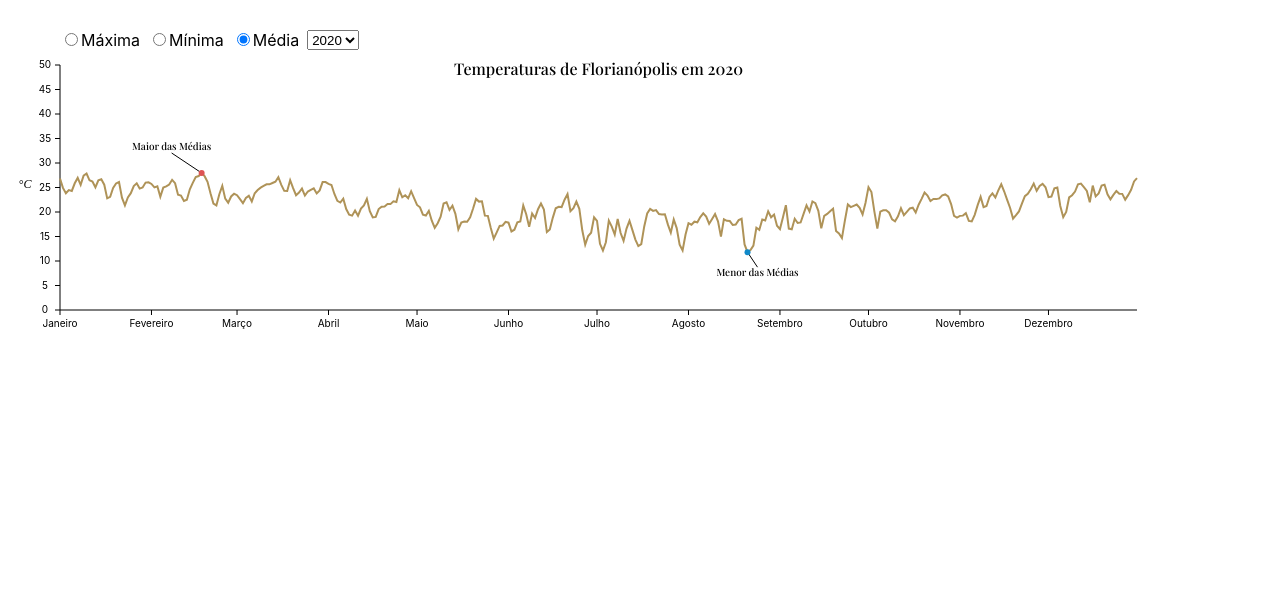
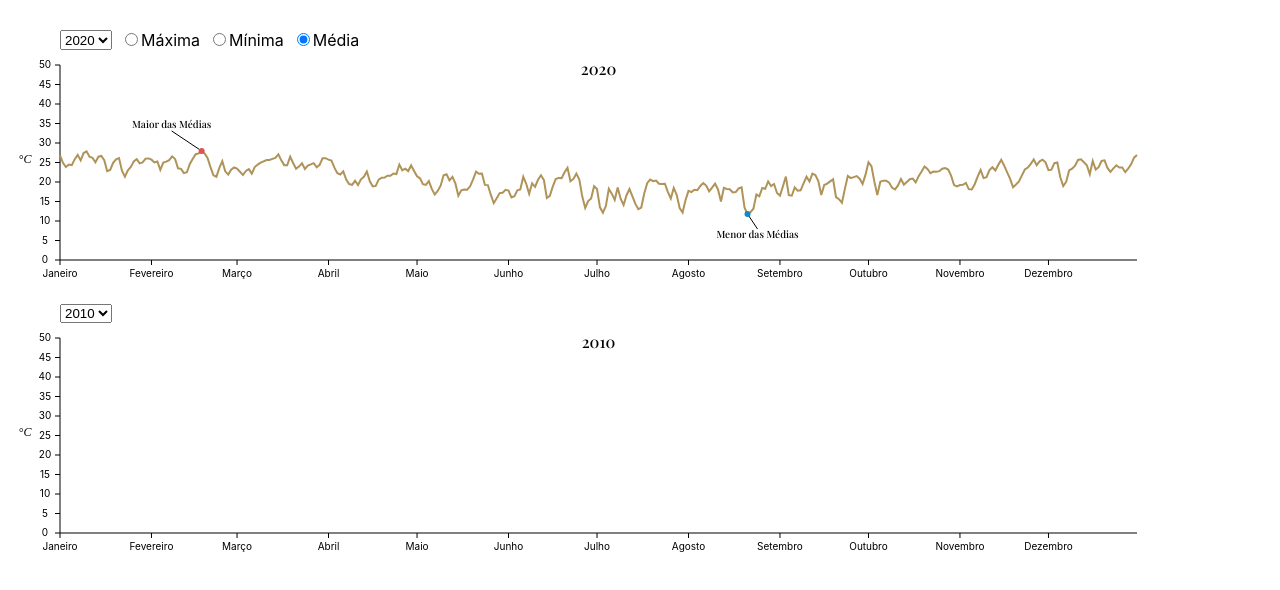
Before and after one commit to SClovesgtx/d3-line-chart, a React (Create React App) app: page / in a window 1280 px wide. Shown: the top 590 px of the page. Built offline with nearby package versions, Linux system fonts and the light colour scheme.

Commit message:
new components for selections options and chart

```diff
--- a/src/App.jsx
+++ b/src/App.jsx
@@ -1,6 +1,7 @@
 import { Component } from 'react';
-import { WrapperChart } from './components/WrapperChart';
-import { BoundsChart } from './components/BoundsChart';
+import { TemperatureTypeChoice } from './components/TemperatureTypeChoice';
+import { YearChoice } from './components/YearChoice';
+import { LineChart } from './components/LineChart';
 import React from 'react';
 import * as d3 from 'd3';
 import './App.css';
@@ -10,8 +11,10 @@ class App extends Component {
   state = {
     isFechting: true,
     allData: [],
-    temperatures: [],
-    selectYear: 2020,
+    temperaturesYear1: [],
+    temperaturesYear2: [],
+    selectYear1: 2020,
+    selectYear2: 2010,
     temperatureType: 'mean_temperature',
   };
 
@@ -29,19 +32,29 @@ class App extends Component {
         date: new Date(row.date),
       };
     });
-    const temperatures = allData.filter((d) => d.date.getFullYear() === this.state.selectYear);
+    const temperatures1 = allData.filter((d) => d.date.getFullYear() === this.state.selectYear1);
+    const temperatures2 = allData.filter((d) => d.date.getFullYear() === this.state.selectYear2);
     this.setState({
       allData: allData,
-      temperatures: temperatures,
+      temperaturesYear1: temperatures1,
+      temperaturesYear2: temperatures2,
       isFechting: false,
     });
   };
 
-  handleYearChoice = (event) => {
+  handleYearChoice1 = (event) => {
     const year = Number(event.target.value);
     this.setState({
-      selectYear: year,
-      temperatures: this.state.allData.filter((d) => d.date.getFullYear() === year),
+      selectYear1: year,
+      temperaturesYear1: this.state.allData.filter((d) => d.date.getFullYear() === year),
+    });
+  };
+
+  handleYearChoice2 = (event) => {
+    const year = Number(event.target.value);
+    this.setState({
+      selectYear2: year,
+      temperaturesYear2: this.state.allData.filter((d) => d.date.getFullYear() === year),
     });
   };
 
@@ -51,10 +64,10 @@ class App extends Component {
   };
 
   render() {
-    const { selectYear, temperatures, isFechting } = this.state;
+    const { temperatureType, selectYear1, selectYear2, temperaturesYear1, temperaturesYear2, isFechting } = this.state;
     let dimensions = {
       width: window.innerWidth * 0.9,
-      height: 300,
+      height: 250,
       margin: {
         top: 15,
         right: 15,
@@ -71,10 +84,6 @@ class App extends Component {
 
     dimensions.boundedHeight = dimensions.height - dimensions.margin.top - dimensions.margin.bottom;
 
-    const styles = {
-      transform: `translate(${dimensions.margin.left}px, ${dimensions.margin.top}px)`,
-    };
-
     const xAccessor = (d) => d.date;
 
     const yScale = d3
@@ -82,52 +91,39 @@ class App extends Component {
       .domain([0, 50]) // min and max values of temperatures
       .range([dimensions.boundedHeight, 0]); // max and min values of the axis
 
-    const xScale = d3.scaleTime().domain(d3.extent(temperatures, xAccessor)).range([0, dimensions.boundedWidth]);
+    const xScale = d3.scaleTime().domain(d3.extent(temperaturesYear1, xAccessor)).range([0, dimensions.boundedWidth]);
 
     return isFechting ? (
       <p>Loading...</p>
     ) : (
       <>
-        <div className="chartContainer">
+        <div className="chartContainer" key="chart1">
           <div className="choicesContainer">
-            {[
-              ['Máxima', 'max_temperature'],
-              ['Mínima', 'min_temperature'],
-              ['Média', 'mean_temperature'],
-            ].map((lbl) => (
-              <label key={lbl[0] + '-label'}>
-                <input
-                  type="radio"
-                  name="choice-temperature-type"
-                  value={lbl[1]}
-                  onChange={this.handleTemperatureTypeChoice}
-                  checked={lbl[1] === this.state.temperatureType}
-                />
-                {lbl[0]}
-              </label>
-            ))}
-            <select name="Years" className="selectorContainer" onChange={this.handleYearChoice}>
-              {years.map((year) => (
-                <option key={'option-' + year} value={year}>
-                  {year}
-                </option>
-              ))}
-            </select>
+            <YearChoice handleYearChoice={this.handleYearChoice1} years={years} defaultYear="2020" />
+            <TemperatureTypeChoice
+              temperatureType={temperatureType}
+              handleTemperatureTypeChoice={this.handleTemperatureTypeChoice}
+            />
           </div>
-          <svg width={dimensions.width} height={dimensions.height}>
-            <g style={styles}>
-              {/*The wrapper contains the entire chart: the data elements, the axes, the labels, etc.*/}
-              <WrapperChart selectYear={selectYear} xScale={xScale} yScale={yScale} dimensions={dimensions} />
-
-              <BoundsChart
-                temperatures={temperatures}
-                xScale={xScale}
-                yScale={yScale}
-                temperatureType={this.state.temperatureType}
-                dimensions={dimensions}
-              />
-            </g>
-          </svg>
+          <LineChart
+            dimensions={dimensions}
+            selectYear={selectYear1}
+            temperatureType={temperatureType}
+            temperatures={temperaturesYear1}
+            xScale={xScale}
+            yScale={yScale}
+          />
+          <div className="choicesContainer">
+            <YearChoice handleYearChoice={this.handleYearChoice2} years={years} defaultYear="2010" />
+          </div>
+          <LineChart
+            dimensions={dimensions}
+            selectYear={selectYear2}
+            temperatureType={temperatureType}
+            temperatures={temperaturesYear2}
+            xScale={xScale}
+            yScale={yScale}
+          />
         </div>
       </>
     );
--- /dev/null
+++ b/src/components/LineChart/index.jsx
@@ -0,0 +1,53 @@
+import PropTypes from 'prop-types';
+import { WrapperChart } from '../WrapperChart';
+import { BoundsChart } from '../BoundsChart';
+
+export const LineChart = ({ dimensions, temperatures, temperatureType, xScale, yScale, selectYear }) => {
+  const styles = {
+    transform: `translate(${dimensions.margin.left}px, ${dimensions.margin.top}px)`,
+  };
+
+  return (
+    <svg width={dimensions.width} height={dimensions.height}>
+      <g style={styles}>
+        {/*The wrapper contains the entire chart: the data elements, the axes, the labels, etc.*/}
+        <WrapperChart selectYear={selectYear} xScale={xScale} yScale={yScale} dimensions={dimensions} />
+
+        <BoundsChart
+          temperatures={temperatures}
+          xScale={xScale}
+          yScale={yScale}
+          temperatureType={temperatureType}
+          dimensions={dimensions}
+        />
+      </g>
+    </svg>
+  );
+};
+
+LineChart.propTypes = {
+  selectYear: PropTypes.number,
+  temperatures: PropTypes.arrayOf(
+    PropTypes.shape({
+      date: PropTypes.date,
+      mean_temperature: PropTypes.string,
+      min_temperature: PropTypes.string,
+      max_temperature: PropTypes.string,
+    }),
+  ).isRequired,
+  temperatureType: PropTypes.string.isRequired,
+  xScale: PropTypes.func.isRequired,
+  yScale: PropTypes.func.isRequired,
+  dimensions: PropTypes.shape({
+    width: PropTypes.number,
+    height: PropTypes.number,
+    boundedHeight: PropTypes.number,
+    boundedWidth: PropTypes.number,
+    margin: PropTypes.shape({
+      top: PropTypes.number,
+      right: PropTypes.number,
+      bottom: PropTypes.number,
+      left: PropTypes.number,
+    }),
+  }).isRequired,
+};
--- /dev/null
+++ b/src/components/TemperatureTypeChoice/index.jsx
@@ -0,0 +1,33 @@
+import PropTypes from 'prop-types';
+
+export const TemperatureTypeChoice = ({ handleTemperatureTypeChoice, temperatureType = 'mean_temperature' }) => {
+  return (
+    <>
+      {[
+        ['Máxima', 'max_temperature'],
+        ['Mínima', 'min_temperature'],
+        ['Média', 'mean_temperature'],
+      ].map((lbl) => (
+        <label key={lbl[0] + '-label'}>
+          <input
+            type="radio"
+            name="choice-temperature-type"
+            value={lbl[1]}
+            onChange={handleTemperatureTypeChoice}
+            checked={lbl[1] === temperatureType}
+          />
+          {lbl[0]}
+        </label>
+      ))}
+    </>
+  );
+};
+
+TemperatureTypeChoice.defaultProps = {
+  temperatureType: 'mean_temperature',
+};
+
+TemperatureTypeChoice.propTypes = {
+  handleTemperatureTypeChoice: PropTypes.func.isRequired,
+  temperatureType: PropTypes.string,
+};
--- a/src/components/WrapperChart/index.jsx
+++ b/src/components/WrapperChart/index.jsx
@@ -59,7 +59,7 @@ export const WrapperChart = ({ selectYear, xScale, yScale, dimensions }) => {
             fontFamily: 'Playfair Display',
           }}
         >
-          Temperaturas de Florianópolis em {selectYear}
+          {selectYear}
         </text>
       }
       {/* Desenhando a linha do eixo Y */}
--- /dev/null
+++ b/src/components/YearChoice/index.jsx
@@ -0,0 +1,19 @@
+import PropTypes from 'prop-types';
+
+export const YearChoice = ({ handleYearChoice, years, defaultYear }) => {
+  return (
+    <select name="Years" className="selectorContainer" onChange={handleYearChoice} defaultValue={defaultYear}>
+      {years.map((year) => (
+        <option key={'option1-' + year} value={year}>
+          {year}
+        </option>
+      ))}
+    </select>
+  );
+};
+
+YearChoice.propTypes = {
+  handleYearChoice: PropTypes.func.isRequired,
+  years: PropTypes.arrayOf(PropTypes.string).isRequired,
+  defaultYear: PropTypes.string.isRequired,
+};
```
